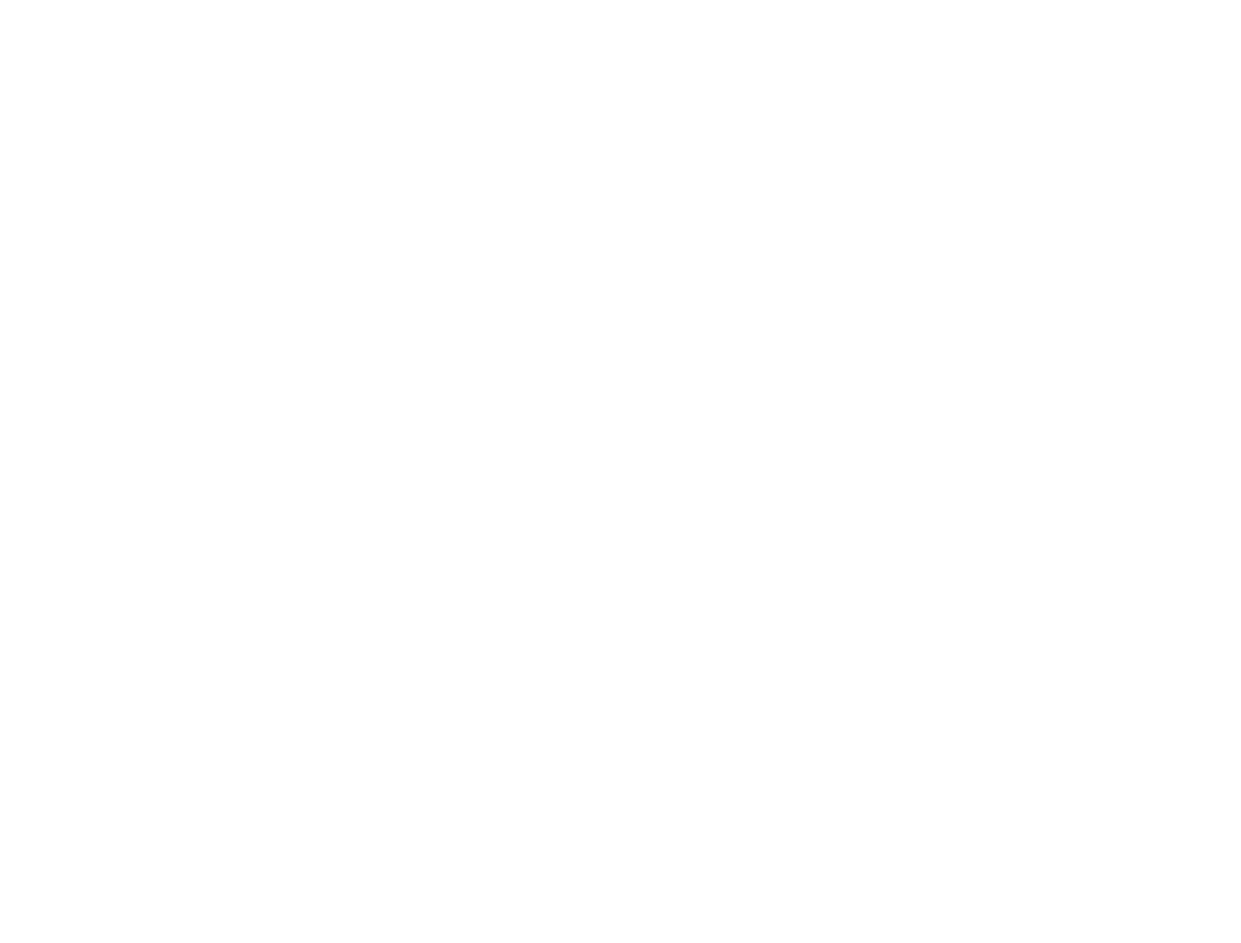
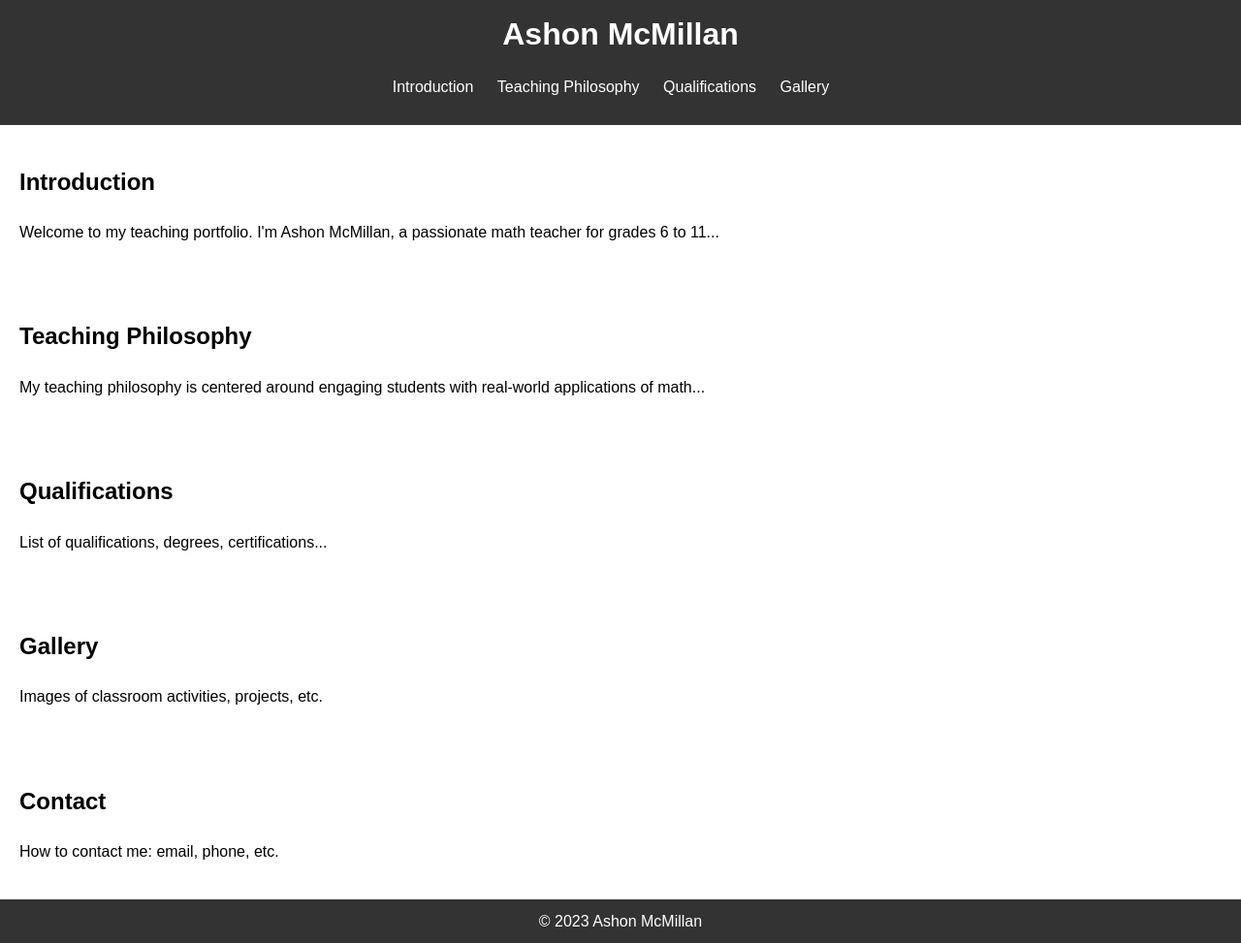
Before and after one commit to ashonasho/tttt, a plain HTML site: page index.html in a window 1280 px wide. Shown: the whole page at 97% size. Before the commit the page ends 800 px from the top, so only its background shows below. Drawn offline with Linux system fonts and the light colour scheme.

Commit message:
added content html added styles in css

```diff
--- a/index.html
+++ b/index.html
@@ -3,9 +3,52 @@
 <head>
     <meta charset="UTF-8">
     <meta name="viewport" content="width=device-width, initial-scale=1.0">
-    <title>rrr</title>
+    <link rel="stylesheet" type="text/css" href="style.css">
+    <title>Ashon McMillan's Portfolio</title>
+
 </head>
 <body>
+    <header>
+        <h1>Ashon McMillan</h1>
+        <nav>
+            <ul>
+                <li><a href="#introduction">Introduction</a></li>
+                <li><a href="#philosophy">Teaching Philosophy</a></li>
+                <li><a href="#qualifications">Qualifications</a></li>
+                <li><a href="#gallery">Gallery</a></li>
+                <!-- <li><a href="#contact">Contact</a></li> -->
+            </ul>
+        </nav>
+    </header>
+    <section id="introduction">
+        <h2>Introduction</h2>
+        <p>Welcome to my teaching portfolio. I'm Ashon McMillan, a passionate math teacher for grades 6 to 11...</p>
+    </section>
+
+    <section id="philosophy">
+        <h2>Teaching Philosophy</h2>
+        <p>My teaching philosophy is centered around engaging students with real-world applications of math...</p>
+    </section>
+    <section id="qualifications">
+        <h2>Qualifications</h2>
+        <p>List of qualifications, degrees, certifications...</p>
+    </section>
+
+    <section id="gallery">
+        <h2>Gallery</h2>
+        <p>Images of classroom activities, projects, etc.</p>
+    </section>
+
+    <section id="contact">
+        <h2>Contact</h2>
+        <p>How to contact me: email, phone, etc.</p>
+    </section>
+
+    <footer>
+        <p>&copy; 2023 Ashon McMillan</p>
+    </footer>
+
+
 
 </body>
 </html>
--- /dev/null
+++ b/style.css
@@ -0,0 +1,47 @@
+body {
+    font-family: Arial, sans-serif;
+    line-height: 1.6;
+    margin: 0;
+    padding: 0;
+}
+
+header {
+    background: #333;
+    color: #fff;
+    padding: 10px 0;
+    text-align: center;
+}
+
+header h1 {
+    margin: 0;
+}
+
+nav ul {
+    list-style: none;
+    padding: 0;
+}
+
+nav ul li {
+    display: inline;
+    margin-right: 20px;
+}
+
+nav ul li a {
+    color: #fff;
+    text-decoration: none;
+}
+
+section {
+    padding: 20px;
+}
+
+footer {
+    text-align: center;
+    padding: 10px;
+    background: #333;
+    color: #fff;
+}
+
+footer p {
+    margin: 0;
+}
```
